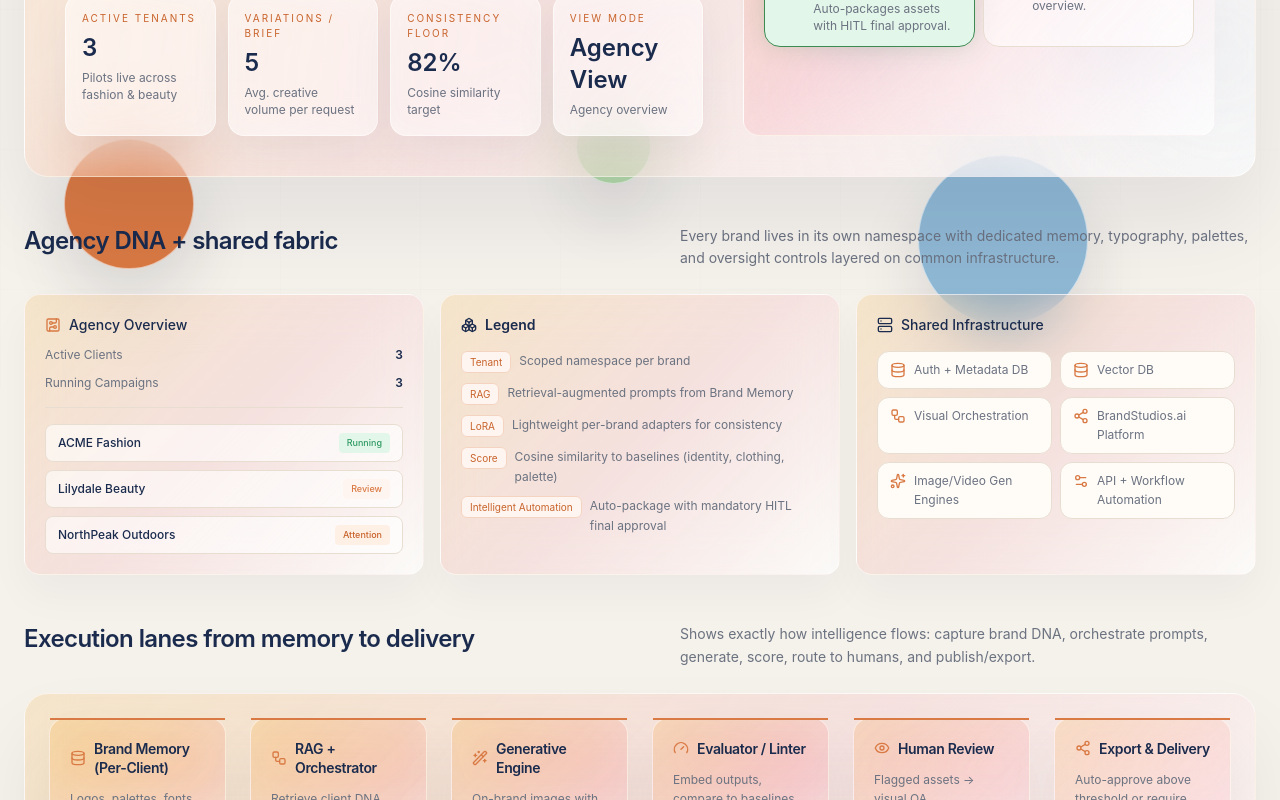
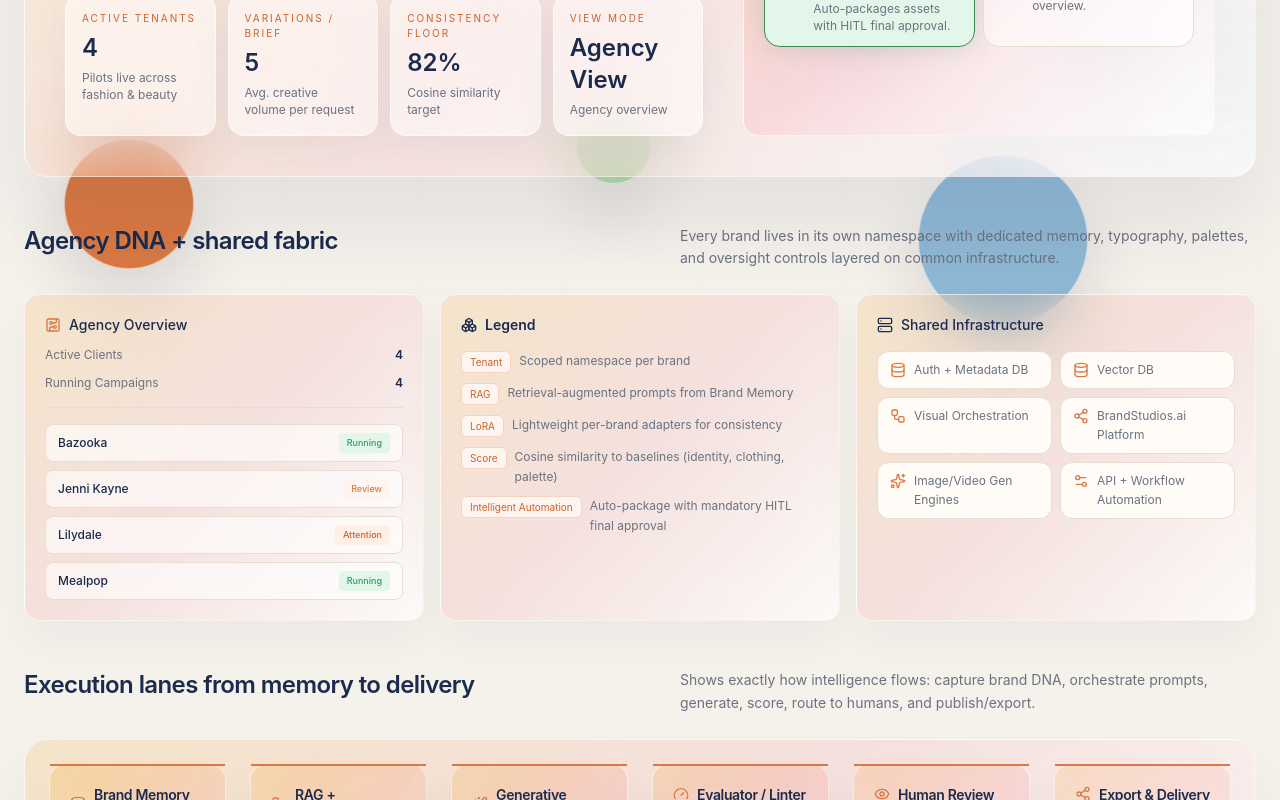
Before and after one commit to timothysepulvado/brandstudiosai_Brand_intil_slide, a Next.js app: page / in a window 1280 px wide. Shown: the part 411-1211 px from the top of the page. Built offline with nearby package versions, Linux system fonts and the light colour scheme.

Commit message:
zooka link

```diff
--- a/components/BrandIntelligenceDiagram.jsx
+++ b/components/BrandIntelligenceDiagram.jsx
@@ -31,10 +31,11 @@ import {
 
 const tenants = [
   {
-    id: "acme-fashion",
-    name: "ACME Fashion",
+    id: "bazooka",
+    name: "Bazooka",
     campaign: "Extend fall photoshoot with lifestyle imagery",
     status: "running",
+    url: "https://bazooka-pied.vercel.app",
     palette: { from: "from-[#E8A587]", via: "via-[#F4D4C0]", to: "to-[#F0E5D8]" },
     dna: {
       colors: ["#111827", "#F59E0B", "#F43F5E"],
@@ -43,8 +44,8 @@ const tenants = [
     },
   },
   {
-    id: "lilydale-beauty",
-    name: "Lilydale Beauty",
+    id: "jenni-kayne",
+    name: "Jenni Kayne",
     campaign: "Add video assets for product launch campaign",
     status: "review",
     palette: { from: "from-[#F4D4C0]", via: "via-[#F0E5D8]", to: "to-[#FAF3E8]" },
@@ -55,8 +56,8 @@ const tenants = [
     },
   },
   {
-    id: "northpeak-outdoors",
-    name: "NorthPeak Outdoors",
+    id: "lilydale",
+    name: "Lilydale",
     campaign: "Lint existing photoshoot for brand consistency drift",
     status: "attention",
     palette: { from: "from-[#E8A587]", via: "via-[#A8C5E0]", to: "to-[#B4D7A8]" },
@@ -64,6 +65,18 @@ const tenants = [
       colors: ["#0B1220", "#10B981", "#06B6D4"],
       fonts: ["Satoshi", "Source Serif"],
       tone: "Crisp • Natural • Adventurous",
+    },
+  },
+  {
+    id: "mealpop",
+    name: "Mealpop",
+    campaign: "Develop brand assets for new product line",
+    status: "running",
+    palette: { from: "from-[#F4D4C0]", via: "via-[#F0E5D8]", to: "to-[#FAF3E8]" },
+    dna: {
+      colors: ["#1a2b4d", "#D97943", "#F4B89C"],
+      fonts: ["Inter", "Source Serif"],
+      tone: "Fresh • Approachable • Modern",
     },
   },
 ];
@@ -281,7 +294,12 @@ function ClientSelectionButtons({ onSelectClient, glassStyle }) {
           return (
             <motion.button
               key={t.id}
-              onClick={() => onSelectClient(t.id)}
+              onClick={() => {
+                onSelectClient(t.id);
+                if (t.url) {
+                  window.open(t.url, '_blank', 'noopener,noreferrer');
+                }
+              }}
               whileHover={{ scale: 1.005 }}
               whileTap={{ scale: 0.995 }}
               className="group w-full flex items-center justify-between px-3 py-2 rounded-lg bg-white/60 text-[#1a2b4d] font-medium text-xs transition-all hover:bg-white/80 hover:text-[#D97943] hover:shadow-[0_2px_8px_rgba(217,121,67,0.15)] hover:backdrop-blur-xl border border-[#E8DDD1] hover:border-[#D97943]"
```
